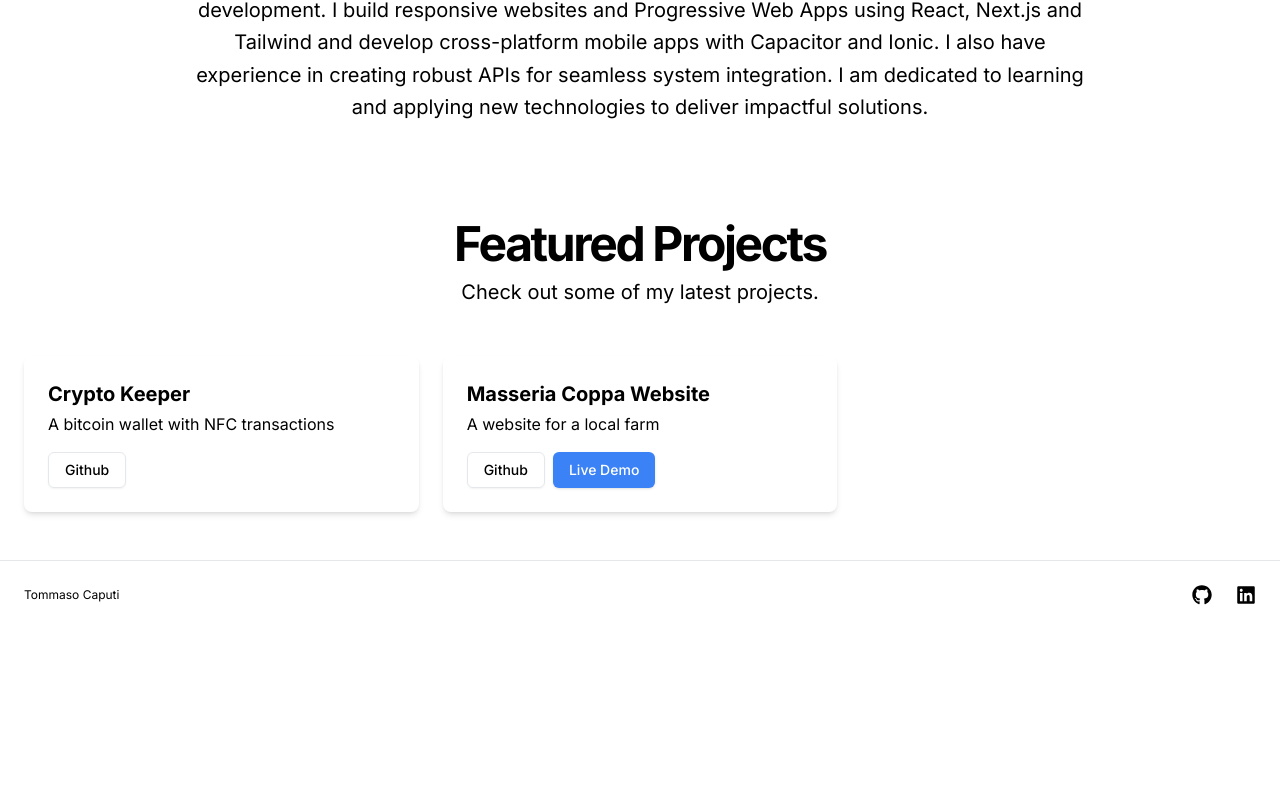
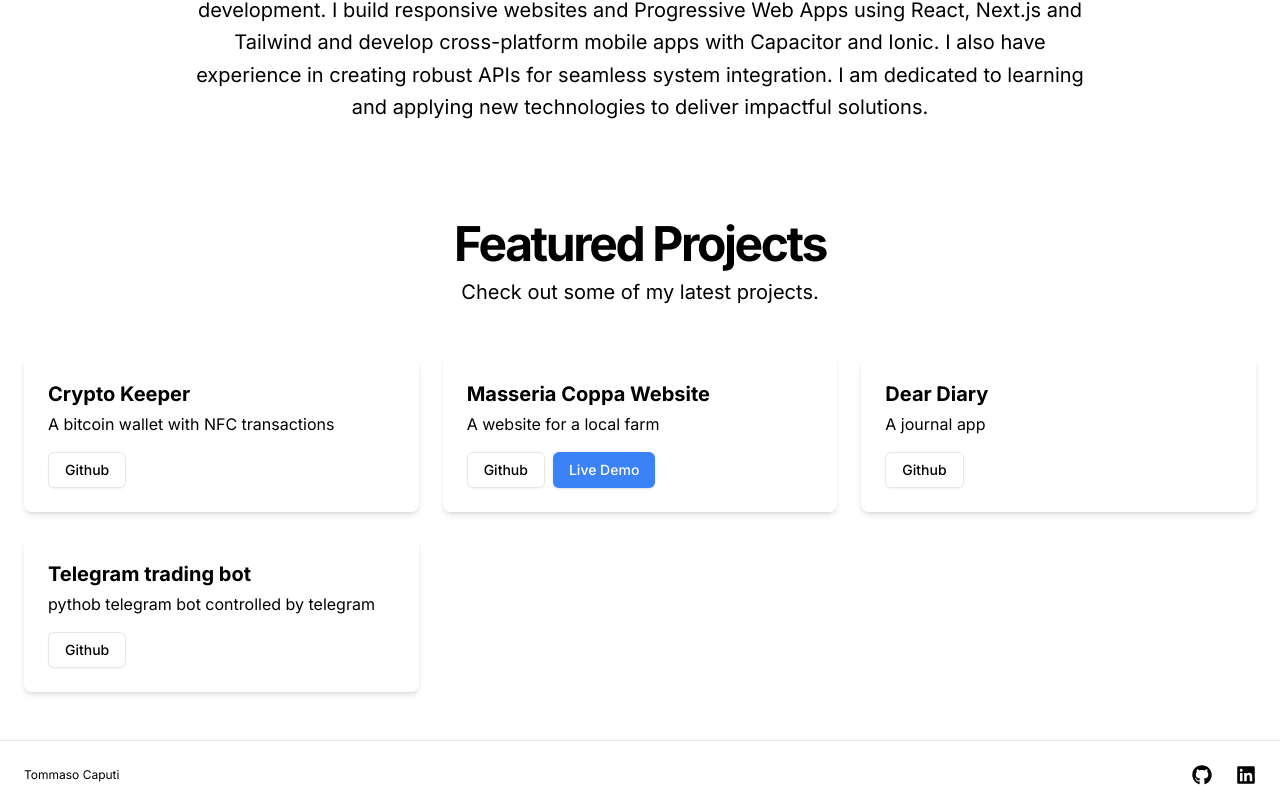
Before and after one commit to tommaso-caputi/portfolio, a Next.js app in the folder portfolio/: page / in a window 1280 px wide. Shown: the part 592-1401 px from the top of the page. Before the commit the page ends 1221 px from the top, so only its background shows below. Built offline with nearby package versions, Linux system fonts and the light colour scheme.

Commit message:
add projects

```diff
--- a/portfolio/src/components/ProjectsSection.tsx
+++ b/portfolio/src/components/ProjectsSection.tsx
@@ -47,5 +47,7 @@ export default function ProjectsSection() {
 
 const projects = [
     { name: "Crypto Keeper", descr: "A bitcoin wallet with NFC transactions", giturl: "https://github.com/tommaso-caputi/CryptoKeeper", url: "" },
-    { name: "Masseria Coppa Website", descr: "A website for a local farm", giturl: "https://github.com/tommaso-caputi/Masseria-Coppa-website", url: "https://masseria-coppa.vercel.app" }
+    { name: "Masseria Coppa Website", descr: "A website for a local farm", giturl: "https://github.com/tommaso-caputi/Masseria-Coppa-website", url: "https://masseria-coppa.vercel.app" },
+    { name: "Dear Diary", descr: "A journal app", giturl: "https://github.com/tommaso-caputi/Dear-Diary" },
+    { name: "Telegram trading bot", descr: "pythob telegram bot controlled by telegram", giturl: "https://github.com/tommaso-caputi/telegram-trading-bot" }
 ];
```
